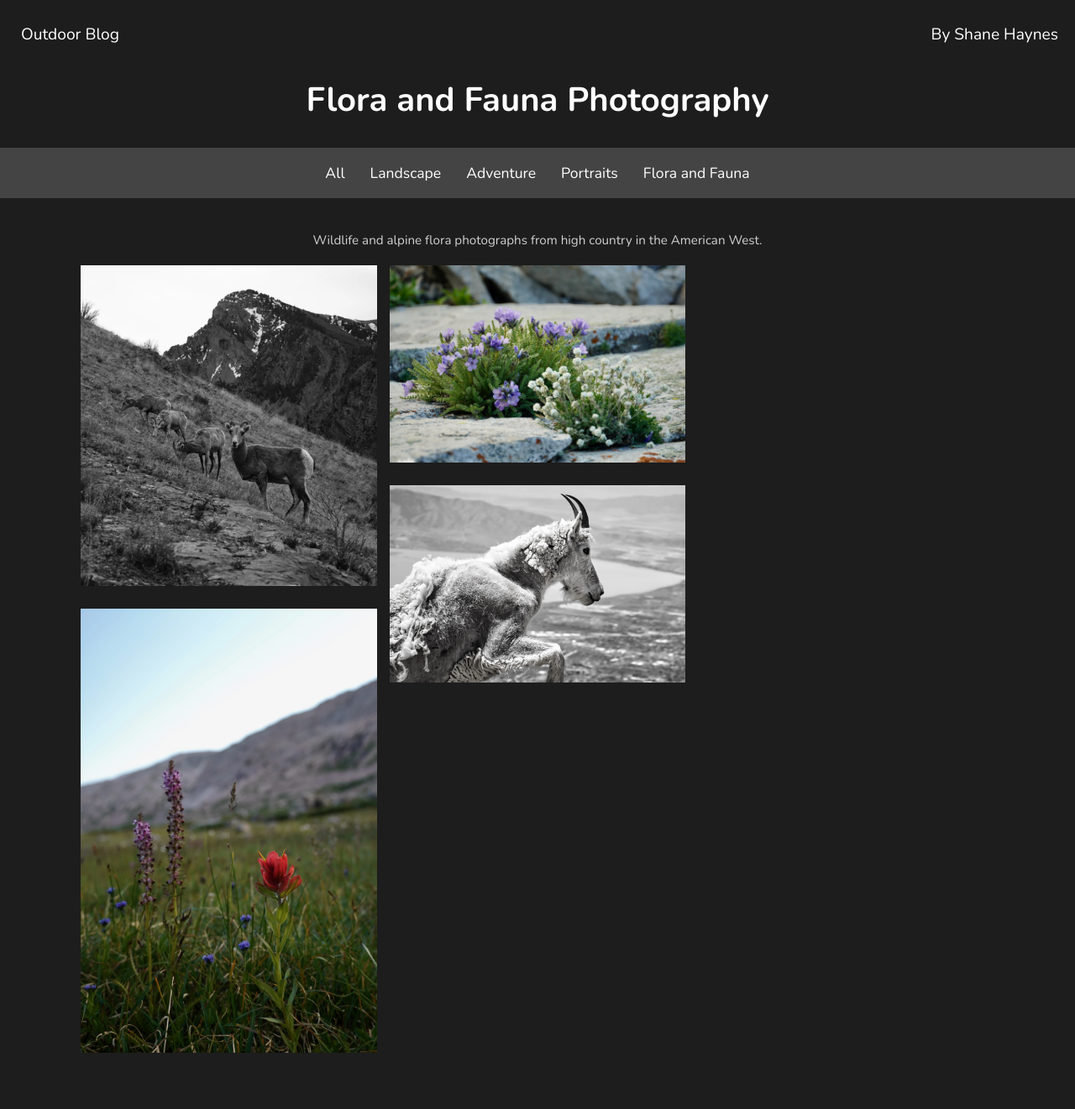
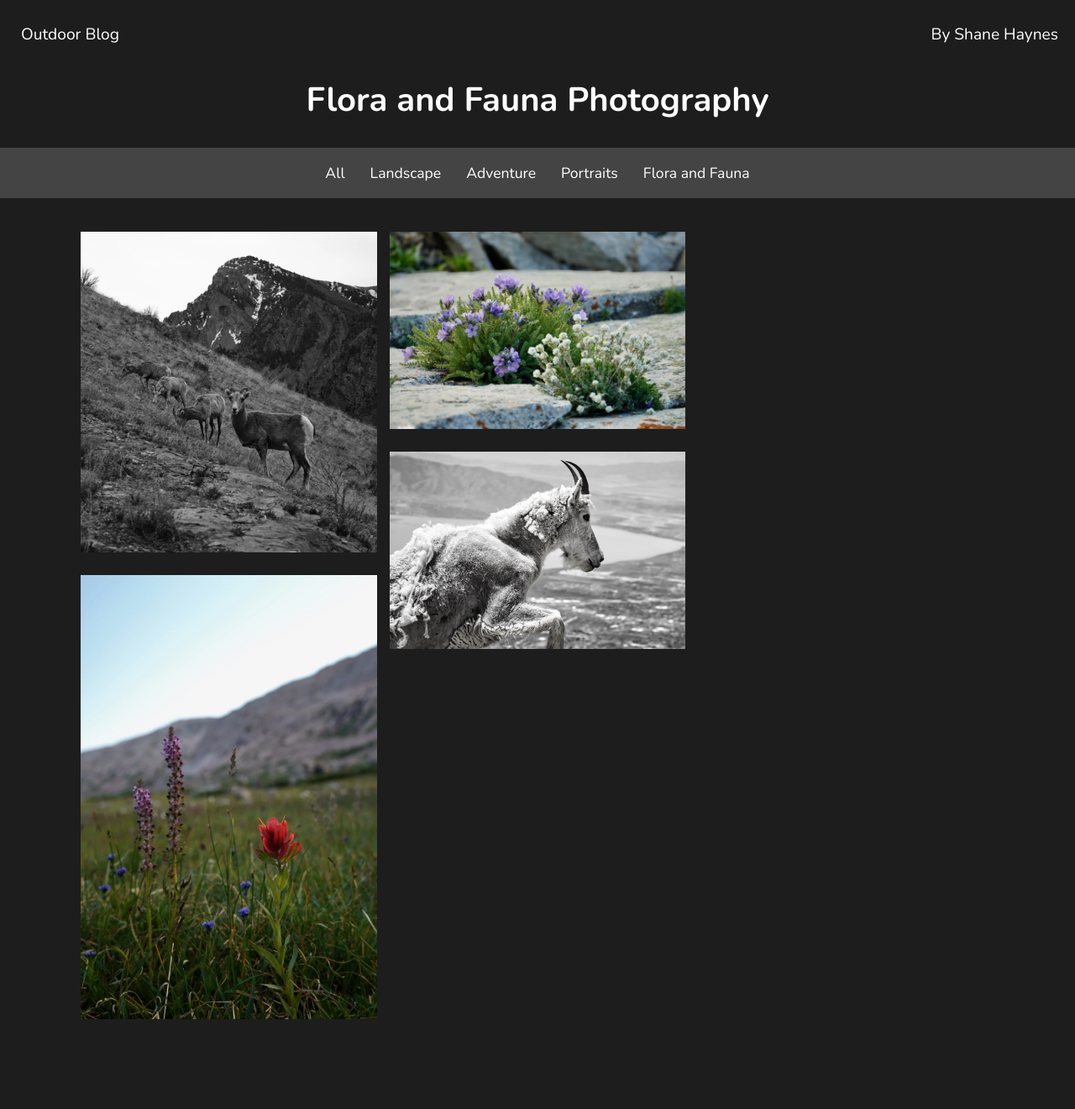
Before and after one commit to shanehaynes/PhotographyPortfolio, a Jekyll site: the page built from flora-and-fauna.html, in a window 1280 px wide. Shown: the whole page at 84% size. Built offline with Jekyll 4.4.1, drawn with Linux system fonts in a browser that asks for light colours; after the commit the page ends 1281 px from its top, so only the background shows below that.

Commit message:
Remove gallery-intro sections from gallery pages

```diff
--- a/assets/css/styles.css
+++ b/assets/css/styles.css
@@ -117,13 +117,6 @@ body {
   column-gap: 15px;
   max-width: 85%;
   margin: 40px auto;
-}
-
-.gallery-intro {
-  column-span: all;
-  margin: 0 0 20px;
-  color: #d0d0d0;
-  font-size: 0.95rem;
 }
 
 .not-found {
--- a/flora-and-fauna.html
+++ b/flora-and-fauna.html
@@ -75,7 +75,6 @@ image: "assets/images/TitcombFlower.webp"
 </script>
 
 <section class="gallery">
-  <p class="gallery-intro">Wildlife and alpine flora photographs from high country in the American West.</p>
   {% assign sorted_photos = site.data.photos.flora_and_fauna | sort: "date" | reverse %}
   {% for photo in sorted_photos %}
     <div class="gallery-item">
--- a/landscape.html
+++ b/landscape.html
@@ -79,7 +79,6 @@ image: "assets/images/AspenReflection.webp"
 
 
 <section class="gallery">
-  <p class="gallery-intro">Mountain and desert landscape photographs from Utah and the American West.</p>
   {% assign sorted_photos = site.data.photos.landscape | sort: "date" | reverse %}
   {% for photo in sorted_photos %}
     <div class="gallery-item">
--- a/portraits.html
+++ b/portraits.html
@@ -75,7 +75,6 @@ image: "assets/images/JordanAntelopeIsland.webp"
 </script>
 
 <section class="gallery">
-  <p class="gallery-intro">Environmental outdoor portraits made in natural light across mountain terrain.</p>
   {% assign sorted_photos = site.data.photos.portraits | sort: "date" | reverse %}
   {% for photo in sorted_photos %}
     <div class="gallery-item">
--- a/sending-and-shredding.html
+++ b/sending-and-shredding.html
@@ -75,7 +75,6 @@ image: "assets/images/CooperShuksan.webp"
 </script>
 
 <section class="gallery">
-  <p class="gallery-intro">Climbing and skiing action images from human-powered days in the mountains.</p>
   {% assign sorted_photos = site.data.photos.sends | sort: "date" | reverse %}
   {% for photo in sorted_photos %}
     <div class="gallery-item">
```
